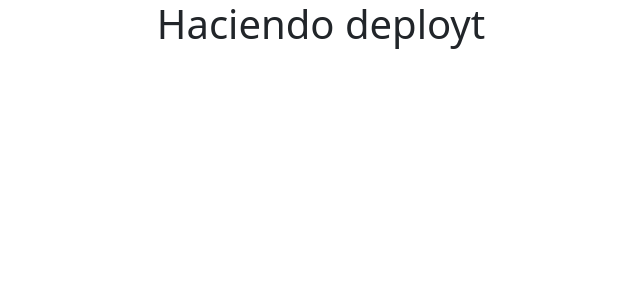
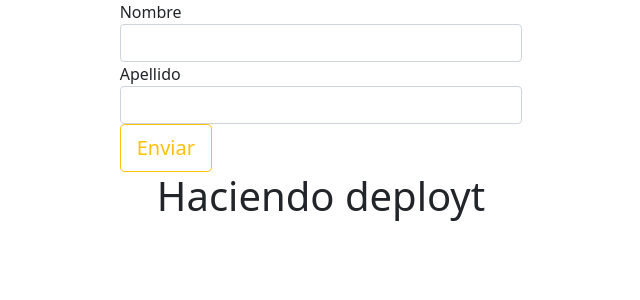
Before and after one commit to dextter1913/practica-deployt, a PHP site: page / in a window 1280 px wide. Shown: the top 300 px of the page, without its empty margins (319-959 px from the left). Run offline with PHP 8.4, Linux system fonts and the light colour scheme.

Commit message:
Agregando formulario de con campo nombre y apellido

```diff
--- a/index.php
+++ b/index.php
@@ -8,9 +8,28 @@
     <title>deployt</title>
     <link href="https://cdn.jsdelivr.net/npm/bootstrap@5.0.1/dist/css/bootstrap.min.css" rel="stylesheet" integrity="sha384-+0n0xVW2eSR5OomGNYDnhzAbDsOXxcvSN1TPprVMTNDbiYZCxYbOOl7+AMvyTG2x" crossorigin="anonymous">
 </head>
+<div class="container-fluid">
+    <div class="row">
+        <div class="col-12 col-sm-6 col-md-4 col-lg-4"></div>
+        <div class="col-12 col-sm-6 col-md-4 col-lg-4">
+            <form action="" method="post">
+                <label for="Nombre">Nombre</label>
+                <input type="text" name="Nombre" id="Nombre" class="form-control">
+                <label for="Apellido">Apellido</label>
+                <input type="text" name="Apellido" id="Apellido" class="form-control">
+                <button type="submit" class="btn btn-outline-warning btn-lg">
+                    Enviar
+                </button>
+            </form>
+        </div>
+        <div class="col-12 col-sm-6 col-md-4 col-lg-4"></div>
+    </div>
+</div>
 
 <body>
-<center><h1>Haciendo deployt</h1></center>
+    <center>
+        <h1>Haciendo deployt</h1>
+    </center>
     <script src="https://cdn.jsdelivr.net/npm/bootstrap@5.0.1/dist/js/bootstrap.bundle.min.js" integrity="sha384-gtEjrD/SeCtmISkJkNUaaKMoLD0//ElJ19smozuHV6z3Iehds+3Ulb9Bn9Plx0x4" crossorigin="anonymous"></script>
 </body>
 
```
